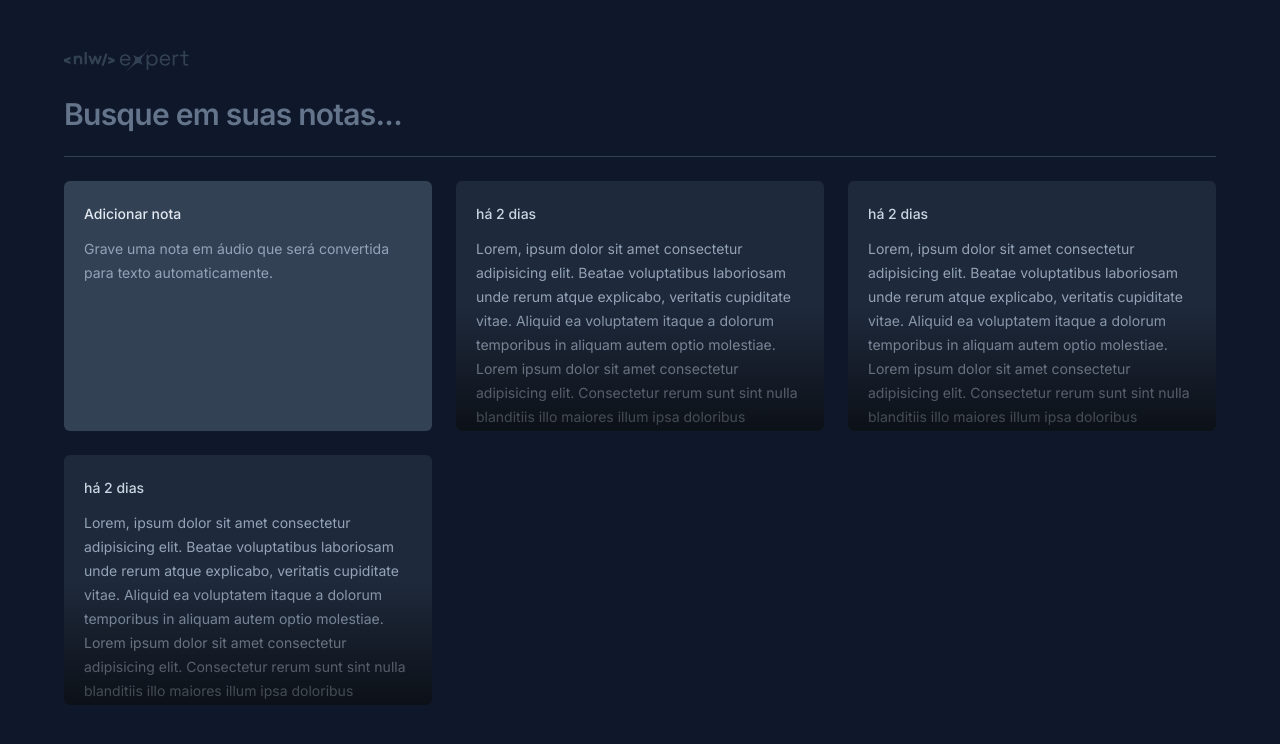
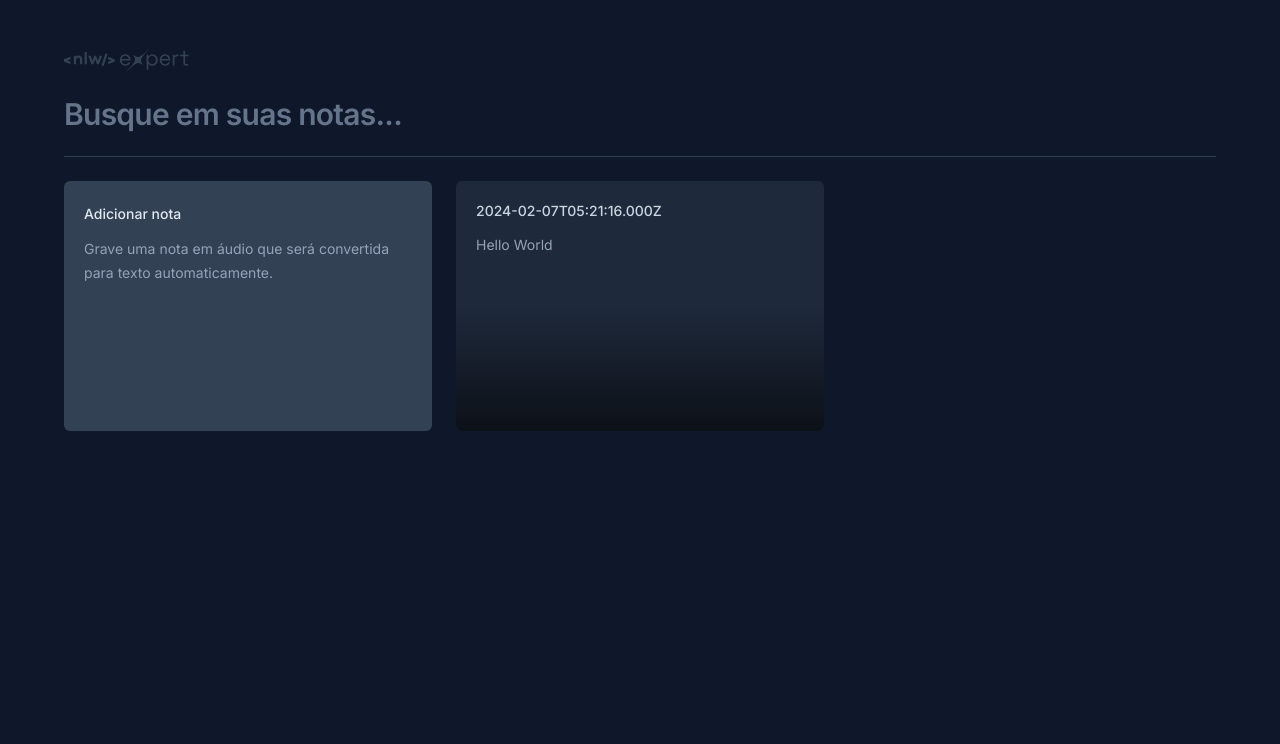
Before and after one commit to WilliamGrohe/willinotes, a React (Vite) app: page / in a window 1280 px wide. Shown: the top 744 px of the page. Built offline with nearby package versions, Linux system fonts and the light colour scheme.

Commit message:
Criar modal com as infos do card

```diff
--- a/package.json
+++ b/package.json
@@ -10,6 +10,7 @@
     "preview": "vite preview"
   },
   "dependencies": {
+    "@radix-ui/react-dialog": "^1.0.5",
     "react": "^18.2.0",
     "react-dom": "^18.2.0"
   },
--- a/src/App.tsx
+++ b/src/App.tsx
@@ -21,9 +21,9 @@
         <div className="grid grid-cols-3 gap-6 auto-rows-[250px]">
           <NewNoteCard />
 
-          <NoteCard />
-          <NoteCard />
-          <NoteCard />
+          <NoteCard note={
+            {date:new Date(), content:"Hello World"}
+          }/>
 
 
 
--- a/src/components/note-card.tsx
+++ b/src/components/note-card.tsx
@@ -1,18 +1,33 @@
-export function NoteCard() {
+import * as Dialog from "@radix-ui/react-dialog";
+
+interface NoteCardProps {
+  note: {
+    date: Date;
+    content: string;
+  };
+}
+
+export function NoteCard(props: NoteCardProps) {
   return (
-    <button className="rounded-md text-left bg-slate-800 space-y-3 p-5 overflow-hidden relative outline-none hover:ring-2 hover:ring-slate-600 focus-visible:ring-2 focus-visible:ring-lime-400">
-      <span className="text-sm font-medium text-slate-300">há 2 dias</span>
-      <p className="text-sm leading-6 text-slate-400">
-        Lorem, ipsum dolor sit amet consectetur adipisicing elit. Beatae
-        voluptatibus laboriosam unde rerum atque explicabo, veritatis cupiditate
-        vitae. Aliquid ea voluptatem itaque a dolorum temporibus in aliquam
-        autem optio molestiae. Lorem ipsum dolor sit amet consectetur
-        adipisicing elit. Consectetur rerum sunt sint nulla blanditiis illo
-        maiores illum ipsa doloribus corrupti, tempora nostrum ipsum commodi
-        omnis, voluptatem libero facilis consequatur iusto?
-      </p>
+    <Dialog.Root>
+      <Dialog.Trigger className="rounded-md text-left flex flex-col bg-slate-800 gap-3 p-5 overflow-hidden relative outline-none hover:ring-2 hover:ring-slate-600 focus-visible:ring-2 focus-visible:ring-lime-400">
+        <span className="text-sm font-medium text-slate-300">
+          {props.note.date.toISOString()}
+        </span>
+        <p className="text-sm leading-6 text-slate-400">{props.note.content}</p>
 
-      <div className="absolute bottom-0 left-0 right-0 h-1/2 bg-gradient-to-t from-black/60 to-black/0 pointer-events-none" />
-    </button>
+        <div className="absolute bottom-0 left-0 right-0 h-1/2 bg-gradient-to-t from-black/60 to-black/0 pointer-events-none" />
+      </Dialog.Trigger>
+
+      {/* ------ Conteudo do modal ------ */}
+      <Dialog.Portal>
+        <Dialog.Overlay className="inset-0 fixed bg-black/60" />
+        <Dialog.Content className="fixed left-1/2 top-1/2 -translate-x-1/2 -translate-y-1/2 max-w-[640px] w-full h-[60vh] bg-slate-700 rounded-md flex flex-col outline-none">
+          <div className="flex flex-1 flex-col gap-3 p-5">
+            <span>Há 2 dias</span>
+          </div>
+        </Dialog.Content>
+      </Dialog.Portal>
+    </Dialog.Root>
   );
 }
```
Also changed, not shown: 1 other file (tests, documents, lock files or other folders).
